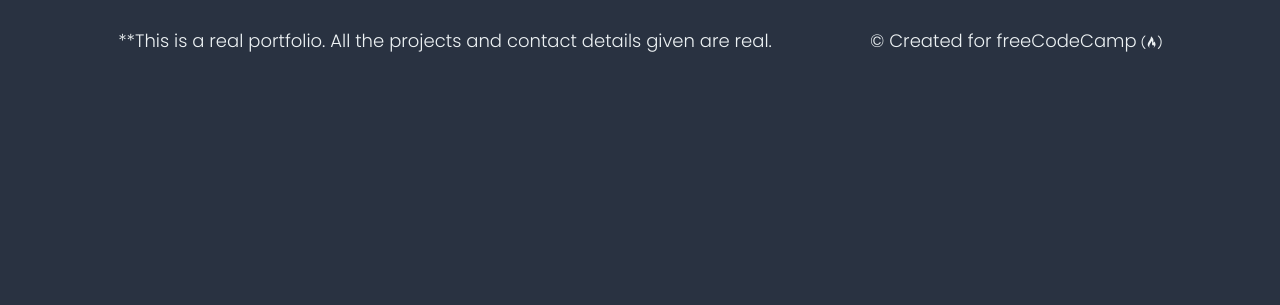
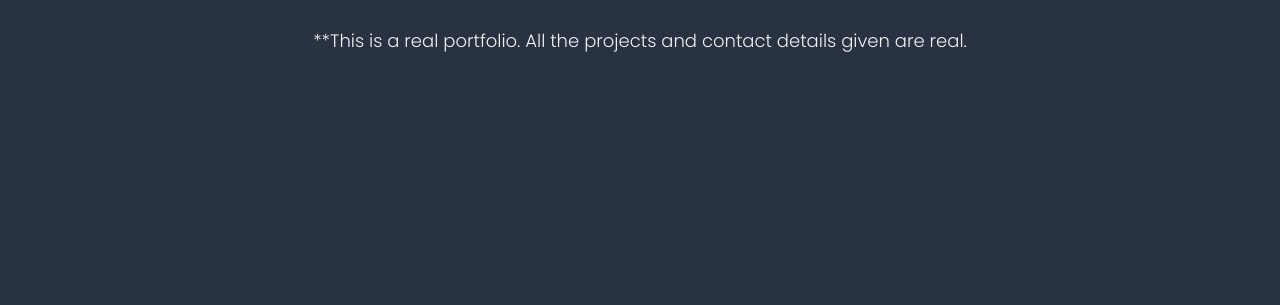
Before and after one commit to DumitruCiobanu/Portfolio-Webpage, a plain HTML site: page index.html in a window 1280 px wide. Shown: the part 4064-4369 px from the top of the page. Drawn offline with Linux system fonts and the light colour scheme.

Commit message:
Update index.html

```diff
--- a/index.html
+++ b/index.html
@@ -171,12 +171,6 @@
         <p>
           **This is a real portfolio. All the projects and contact details given are real.
         </p>
-        <p>
-          &copy; Created for
-          <a href="https://www.freecodecamp.com/" target="_blank"
-            >freeCodeCamp <i class="fab fa-free-code-camp"></i
-          ></a>
-        </p>
       </footer>
 
 
```
